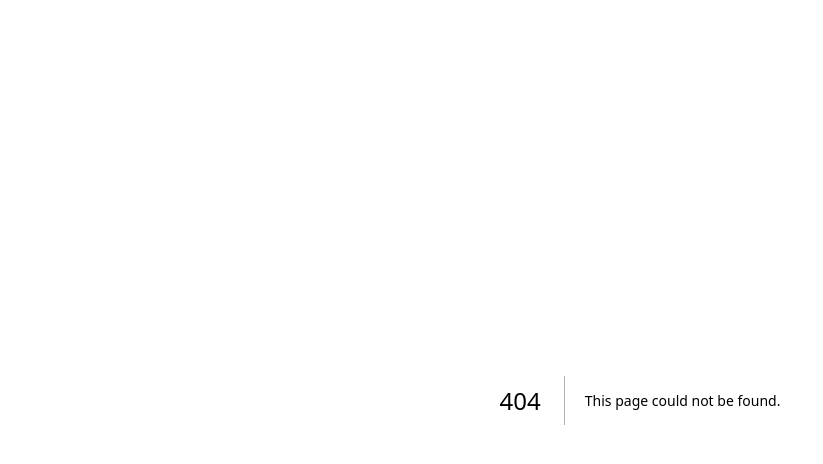
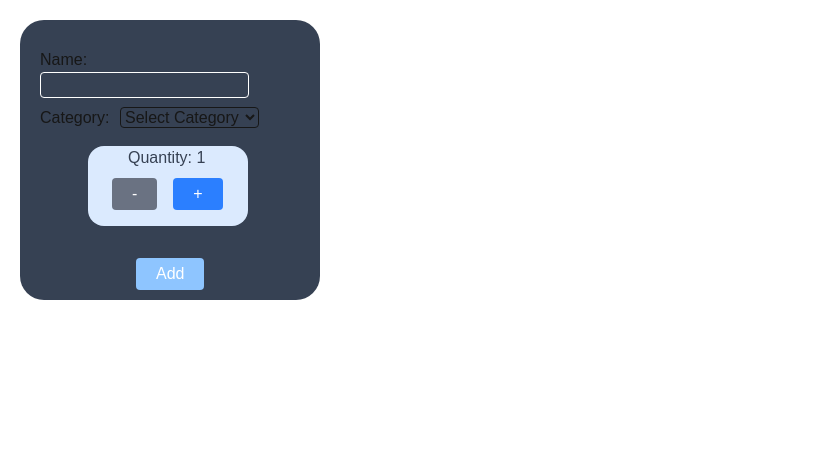
Before and after one commit to Jaredg01/cprg306-assignments, a Next.js app: page /week-5 in a window 1280 px wide. Before the commit this address had no page. Shown: the top 464 px of the page, without its empty margins (0-823 px from the left). Built offline with nearby package versions, Linux system fonts and the light colour scheme.

Commit message:
finished week-5
added a form card that takes in a name, category, and quantity then when added alert shows the added item

added week-5 to main page, created a styles variable for week links

```diff
--- a/app/page.js
+++ b/app/page.js
@@ -2,6 +2,9 @@ import Link from "next/link";
 
 
 export default function Home() {
+
+  let linkStyles = "text-cyan-600 underline hover:text-cyan-300"
+
   return (
     <main>
       <h1 className="text-3xl">CPRG 306: Web Development 2 - Assignments</h1>
@@ -9,17 +12,22 @@ export default function Home() {
         <li>
           <Link
           href="./week-2"
-          className="text-cyan-600 underline hover:text-cyan-300">Week 2</Link>
+          className={linkStyles}>Week 2</Link>
         </li>
         <li>
           <Link
           href="./week-3"
-          className="text-cyan-600 underline hover:text-cyan-300">Week 3</Link>
+          className={linkStyles}>Week 3</Link>
         </li>
         <li>
           <Link
           href="./week-4"
-          className="text-cyan-600 underline hover:text-cyan-300">Week 4</Link>
+          className={linkStyles}>Week 4</Link>
+        </li>
+        <li>
+          <Link
+          href="./week-5"
+          className={linkStyles}>Week 5</Link>
         </li>
       </ul>
     </main>
--- /dev/null
+++ b/app/week-5/new-item.js
@@ -0,0 +1,125 @@
+"use client"
+
+import { useState } from "react"
+
+
+export default function NewItem() {
+
+    // Setting Quantity
+    const [quantity, setQuantity] = useState(1);
+    const [name, setName] = useState("");
+    const [category, setCategory] = useState("");
+
+    // Button Functions
+    const Increment = (event) => {
+        event.preventDefault();
+        if (quantity < 20) {
+            setQuantity(quantity + 1)
+        } else {
+            setQuantity(20)
+        };
+    }
+
+    const Decrement = (event) => {
+        event.preventDefault();
+        if (quantity > 1) {
+            setQuantity(quantity - 1)
+        } else {
+            setQuantity(1)
+        };
+    }
+
+    const handleNameChange = (event) => {
+        console.log(event.target.value)
+        setName(event.target.value)
+    }
+
+    const handleCategoryChange = (event) => {
+        console.log(event.target.value)
+        setCategory(event.target.value)
+    }
+
+    const HandleSubmit = (event) => {
+        event.preventDefault();
+
+        let item = {
+            name: name,
+            quantity: quantity,
+            category: category
+        };
+
+        console.dir(item);
+
+        alert(`
+            Added item
+            Name: ${item.name}
+            Quantity: ${item.quantity}
+            Category: ${item.category}
+            `)
+
+        setName("");
+        setQuantity(1);
+        setCategory("");
+    }
+
+    // Button Styling
+    let incrementStyles = "bg-blue-500 hover:cursor-pointer active:bg-blue-300 text-white px-5 py-1 m-2 rounded";
+    if (quantity >= 20) {
+        incrementStyles = "bg-gray-500 text-white px-5 py-1 m-2 rounded"
+    }
+
+    let decrementStyles = "bg-blue-500 hover:cursor-pointer active:bg-blue-300 text-white px-5 py-1 m-2 rounded";
+    if (quantity <= 1) {
+        decrementStyles = "bg-gray-500 text-white px-5 py-1 m-2 rounded"
+    }
+
+    // Page Display
+    return(
+        <main>
+            <form>
+                <div className="bg-gray-700 w-75 h-70 p-5 rounded-3xl m-5">
+                    <div className="my-2">
+                        <label className="inline-block w-15">Name: </label>
+                        <input type="text"
+                               className="border border-white rounded"
+                               onChange={handleNameChange}
+                               value={name}
+                               required={true}/>
+                    </div>
+                    <div className="my-2">
+                        <label className="inline-block w-20">Category: </label>
+                        <select
+                            className="border Border-white rounded bg-gray-700"
+                            onChange={handleCategoryChange}
+                            value={category}
+                            required={true}>
+                            <option disabled value="">Select Category</option>
+                            <option value="Produce">Produce</option>
+                            <option value="Dairy">Dairy</option>
+                            <option value="Bakery">Bakery</option>
+                            <option value="Meat">Meat</option>
+                            <option value="Frozen Foods">Frozen Foods</option>
+                            <option value="Canned Gooods">Canned Gooods</option>
+                            <option value="Dry Goods">Dry Goods</option>
+                            <option value="Beverages">Beverages</option>
+                            <option value="Snacks">Snacks</option>
+                            <option value="Household">Household</option>
+                            <option value="Other">Other</option>
+                        </select>
+                    </div>
+                    <div className="bg-blue-100 w-40 h-20 rounded-2xl pl-4 my-4 ml-12">
+                        <p className="text-gray-700 mx-6">Quantity: {quantity}</p>
+                        <button onClick={Decrement}
+                                className={decrementStyles}>-</button>
+                        <button onClick={Increment}
+                                className={incrementStyles}>+</button>
+                    </div>
+                    <button
+                        type="submit"
+                        className="bg-blue-300 text-white px-5 py-1 ml-24 mt-4 rounded hover:cursor-pointer active:bg-blue-500"
+                        onSubmit={HandleSubmit}>Add</button>
+                </div>
+            </form>
+        </main>
+    )
+}
--- /dev/null
+++ b/app/week-5/page.js
@@ -0,0 +1,11 @@
+"use client";
+
+import NewItem from "./new-item";
+
+export default function Page() {
+    return (
+        <main>
+            <NewItem />
+        </main>
+    );
+}
```
